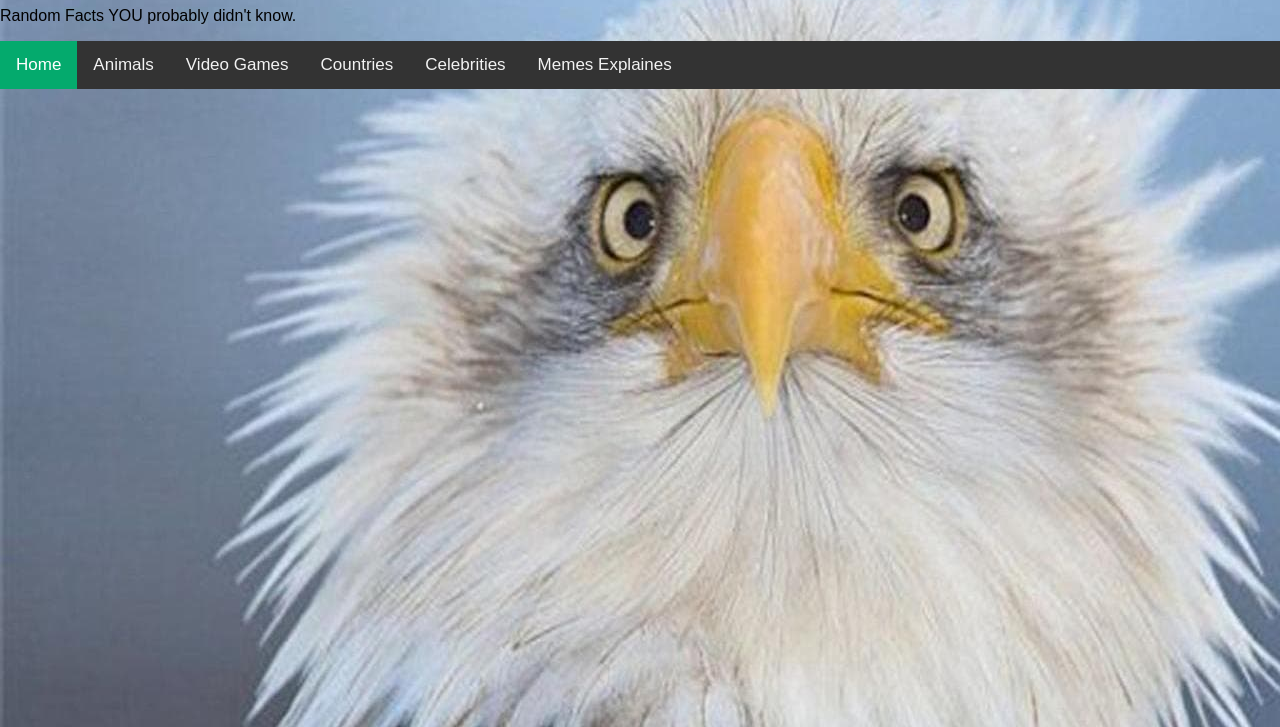
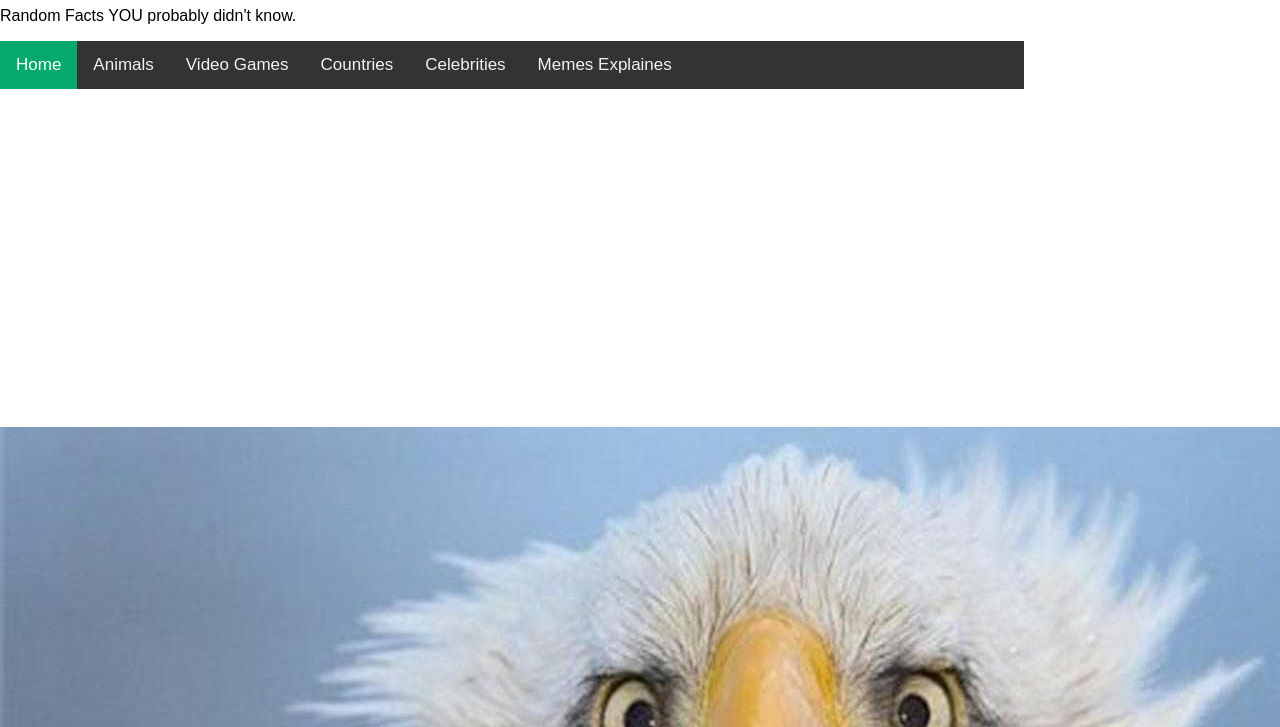
Before and after one commit to JuniorTheMeme/DidYouKnow, a plain HTML site: page index.html in a window 1280 px wide. Shown: the part 73-800 px from the top of the page. Drawn offline with Linux system fonts and the light colour scheme.

Commit message:
new changes to the background format

```diff
--- a/index.html
+++ b/index.html
@@ -39,8 +39,12 @@ body {
 
 body {
   background-image: url('./bilder/goofy_eagle.jpg');
+  width: 1024px;
+  height: 500px;
   background-repeat: no-repeat;
-  backgorund-size: 300px 100px;
+  display: block;
+  position: relative;
+  background-position: 0 500px;
 }
 
 </style>
```
